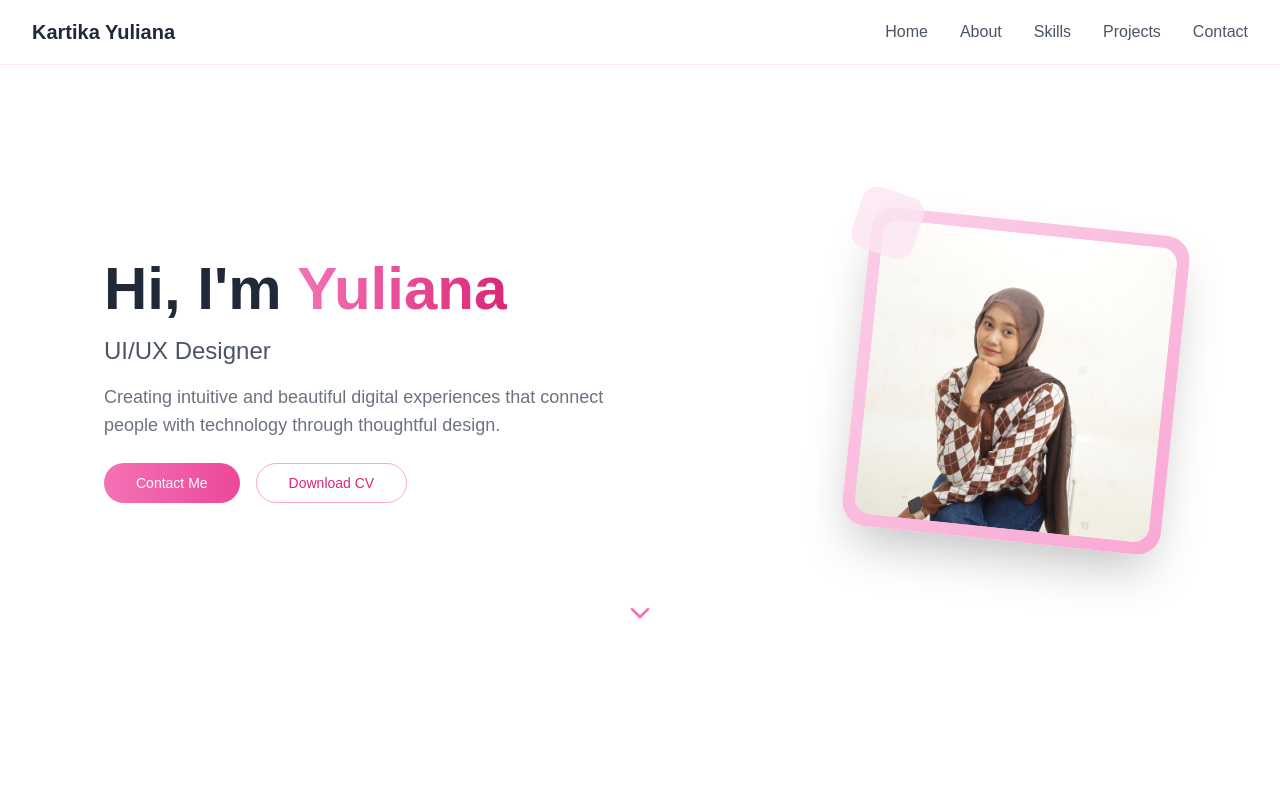
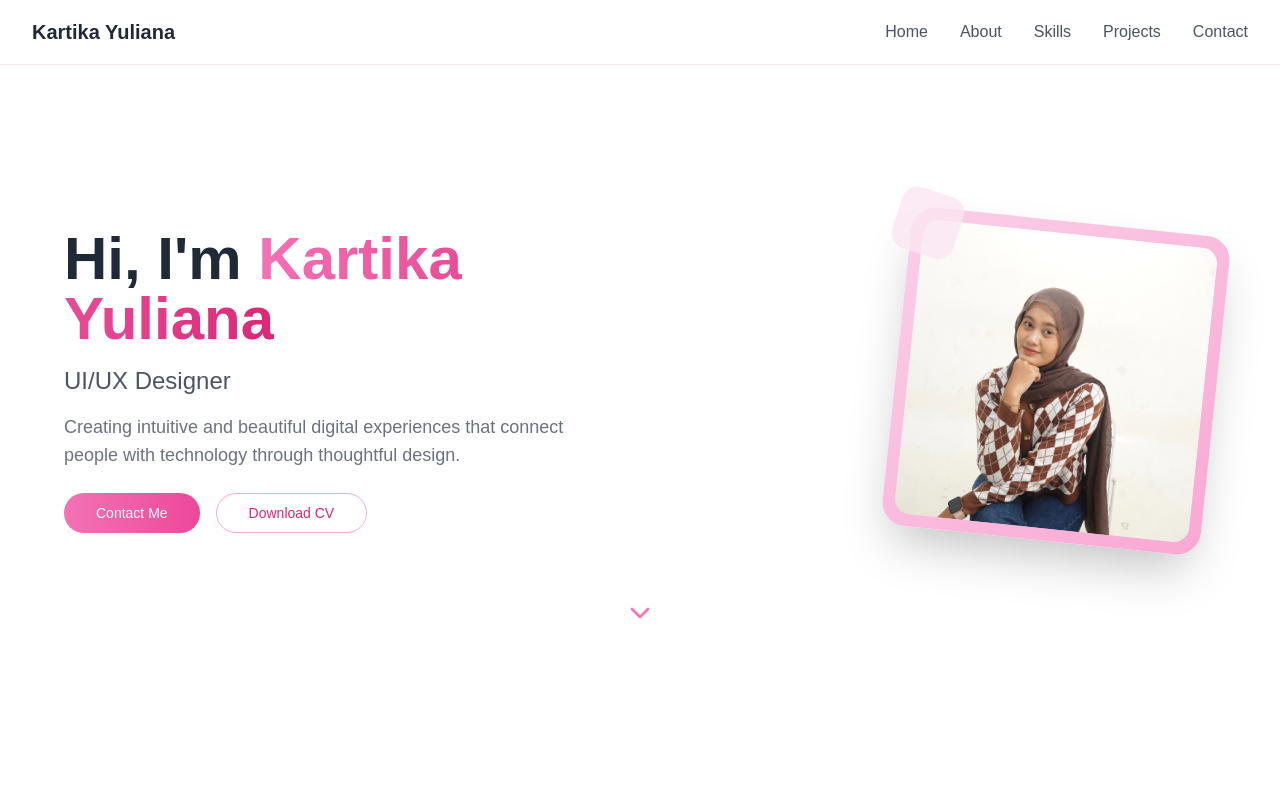
Before and after one commit to kaynalian/portfolio-website, a Next.js app: page / in a window 1280 px wide. Shown: the top 800 px of the page. Built offline with nearby package versions, Linux system fonts and the light colour scheme.

Commit message:
perubahan

```diff
--- a/components/hero-section.tsx
+++ b/components/hero-section.tsx
@@ -21,7 +21,7 @@ export default function HeroSection() {
               <h1 className="text-4xl sm:text-5xl lg:text-6xl font-bold text-gray-800 leading-tight">
                 Hi, I'm{" "}
                 <span className="text-transparent bg-clip-text bg-gradient-to-r from-pink-400 to-pink-600">
-                  Yuliana
+                  Kartika Yuliana
                 </span>
               </h1>
               <p className="text-xl sm:text-2xl text-gray-600 font-light">UI/UX Designer</p>
```
